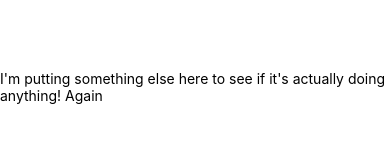
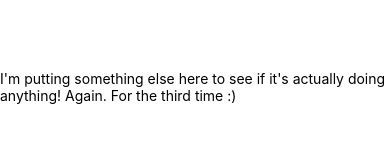
Before and after one commit to timothymlee/MURCApp-Fork-, a React Native app: screen / in a window 390 px wide. Shown: the part 335-478 px from the top of the page. Built offline with nearby package versions, Linux system fonts and the light colour scheme.

Commit message:
Demo Day 2 Practice Run - App Text Change

```diff
--- a/App.js
+++ b/App.js
@@ -4,7 +4,7 @@ import { StyleSheet, Text, View } from 'react-native';
 export default function App() {
   return (
     <View style={styles.container}>
-      <Text>I'm putting something else here to see if it's actually doing anything! Again</Text>
+      <Text>I'm putting something else here to see if it's actually doing anything! Again. For the third time :)</Text>
       <StatusBar style="auto" />
     </View>
   );
```
